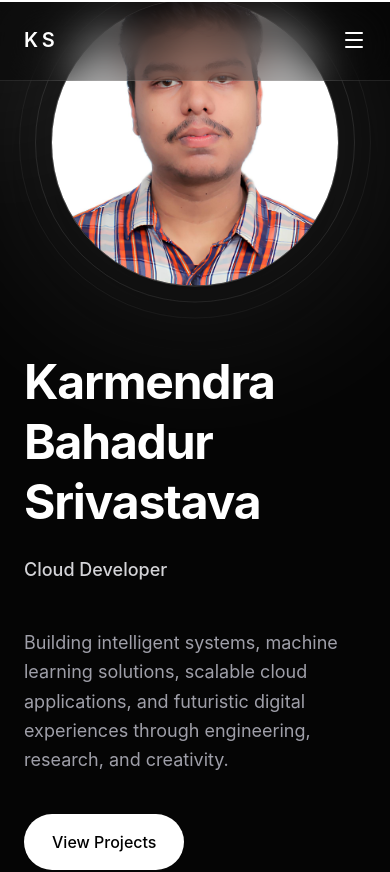
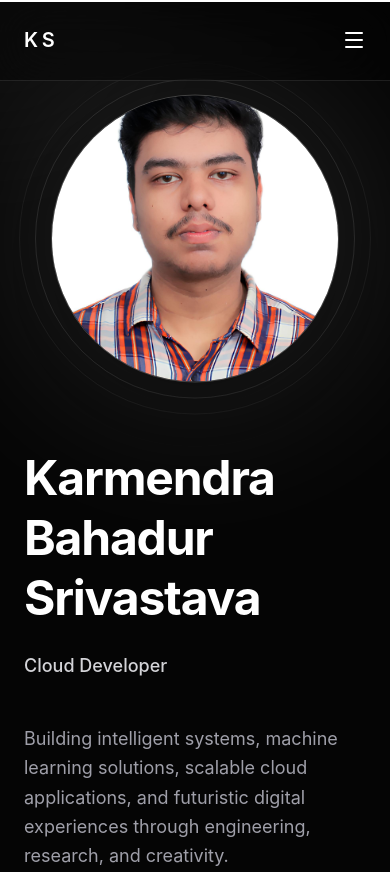
Before and after one commit to Karmendra55/My-Portfolio, a React (Vite) app: page / in a window 390 px wide. Shown: the top 872 px of the page. Built offline with nearby package versions, Linux system fonts and the light colour scheme.

Commit message:
Update Hero.tsx

```diff
--- a/src/sections/hero/Hero.tsx
+++ b/src/sections/hero/Hero.tsx
@@ -7,7 +7,7 @@
 
 const Hero = () => {
   return (
-    <section className="min-h-screen flex items-center relative">
+    <section className="min-h-screen flex items-center relative pt-24 lg:pt-0">
       <Container>
         <div className="grid lg:grid-cols-2 gap-16 items-center">
 
```
